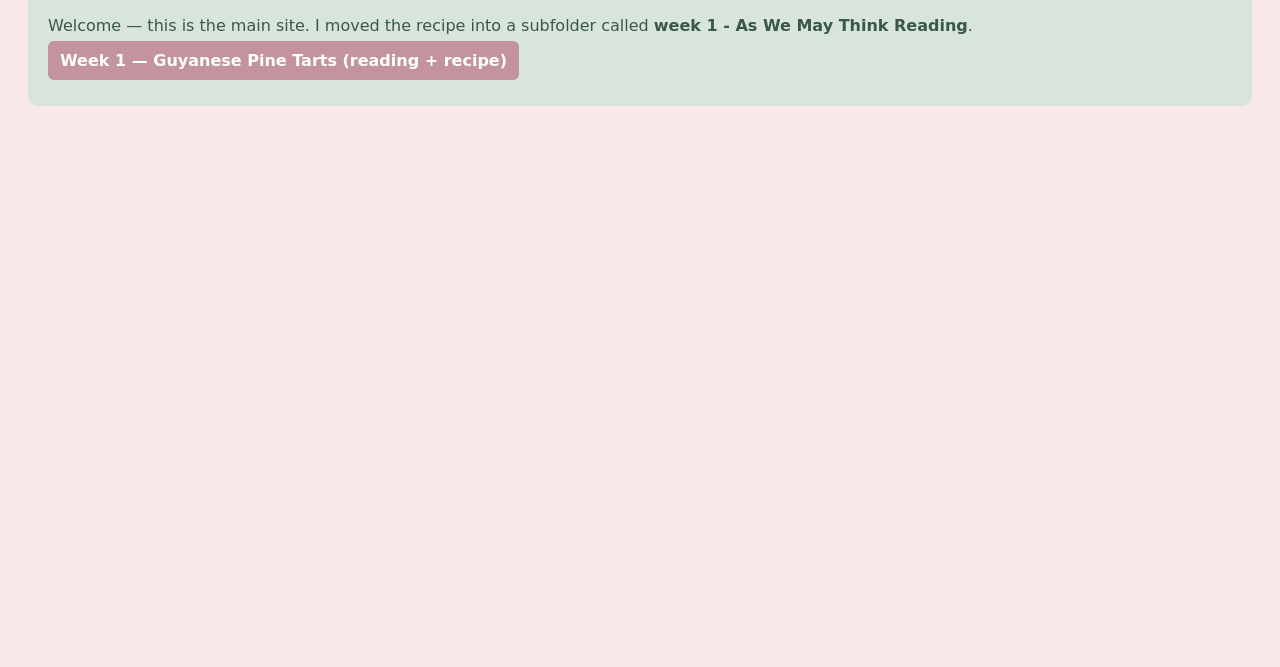
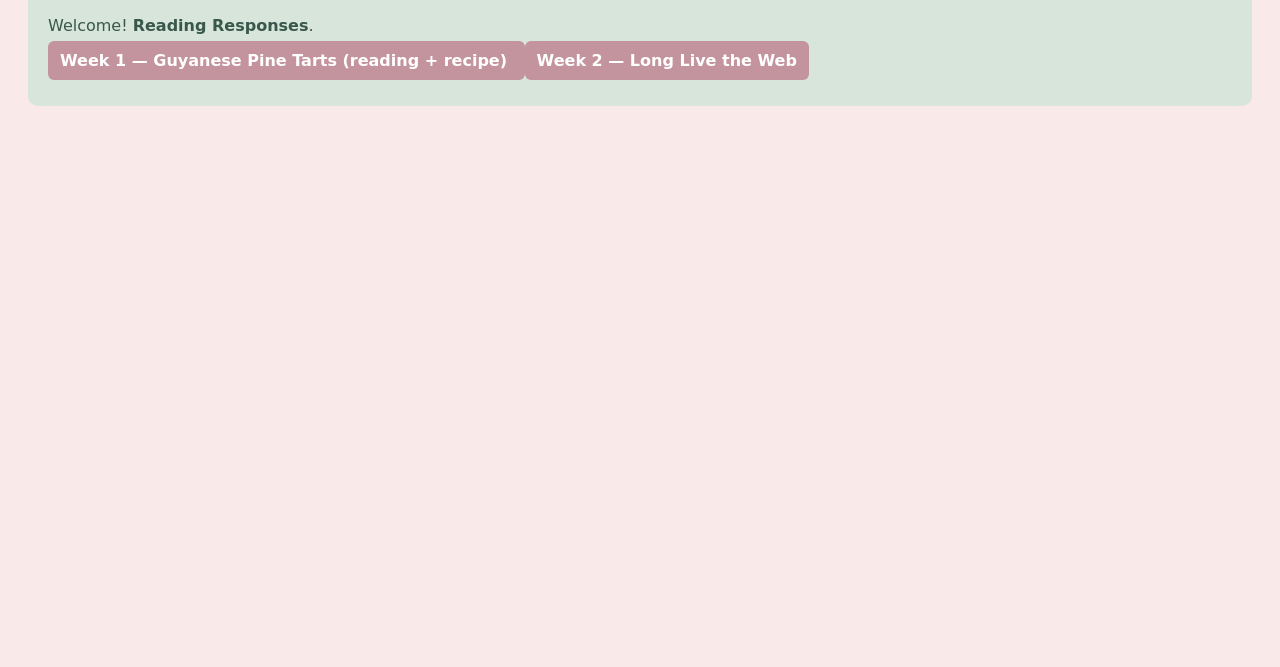
Before and after one commit to sierraCole/sierraCole.github.io, a plain HTML site: page main site.html in a window 1280 px wide. Shown: the part 133-800 px from the top of the page. Drawn offline with Linux system fonts and the light colour scheme.

Commit message:
update 2

```diff
--- a/main site.html
+++ b/main site.html
@@ -8,8 +8,8 @@
   <main style="background-color:#d8e5db; padding:20px; border-radius:10px;">
     <h1 style="background-color:#c3949e; color:white; padding:10px; border-radius:8px;">My Main Site</h1>
 
-    <p>Welcome — this is the main site. I moved the recipe into a subfolder called
-      <strong>week 1 - As We May Think Reading</strong>.</p>
+    <p>Welcome!
+      <strong>Reading Responses</strong>.</p>
 
     <ul style="padding-left:0; list-style:none;">
       <li style="margin:8px 0;">
@@ -18,6 +18,10 @@
            style="background:#c3949e; color:white; padding:10px 12px; border-radius:6px; text-decoration:none; font-weight:bold;">
            Week 1 — Guyanese Pine Tarts (reading + recipe)
         </a>
+        <a href="https://sierracole.github.io/week1/"
+           style="background:#c3949e; color:white; padding:10px 12px; border-radius:6px; text-decoration:none; font-weight:bold;">
+           Week 2 — Long Live the Web
+        </a>
       </li>
     </ul>
   </main>
```
